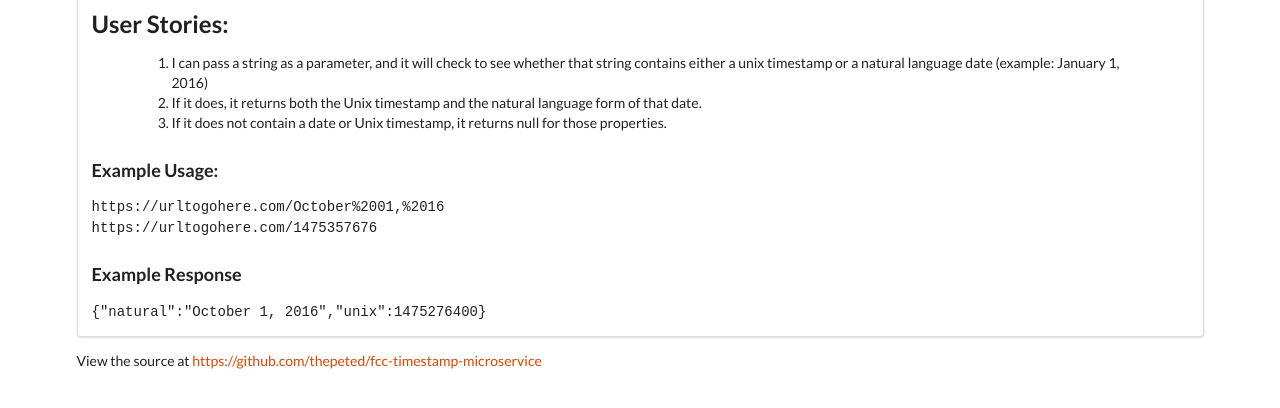
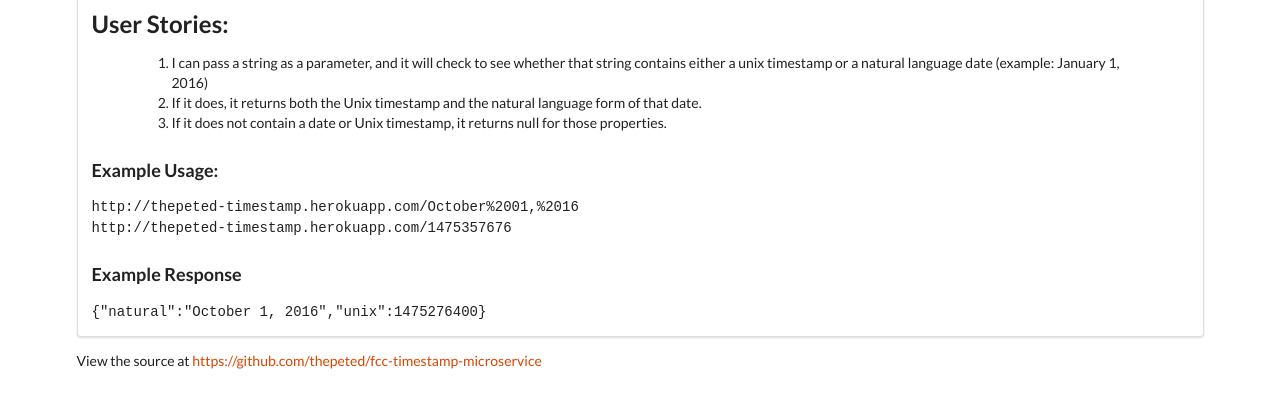
Before and after one commit to thepeted/fcc-timestamp-microservice, a website: page public/index.html in a window 1280 px wide. Shown: the part 88-496 px from the top of the page. Drawn offline with nearby package versions, Linux system fonts and the light colour scheme.

Commit message:
add heruko domain to url

```diff
--- a/public/index.html
+++ b/public/index.html
@@ -32,9 +32,9 @@
           </ol>
         </blockquote>
         <h3>Example Usage:</h3>
-        <code>https://urltogohere.com/October%2001,%2016</code>
+        <code>http://thepeted-timestamp.herokuapp.com/October%2001,%2016</code>
         <br>
-        <code>https://urltogohere.com/1475357676</code>
+        <code>http://thepeted-timestamp.herokuapp.com/1475357676</code>
         <h3>Example Response</h3>
         <code>{"natural":"October 1, 2016","unix":1475276400}</code>
       </div>
```
